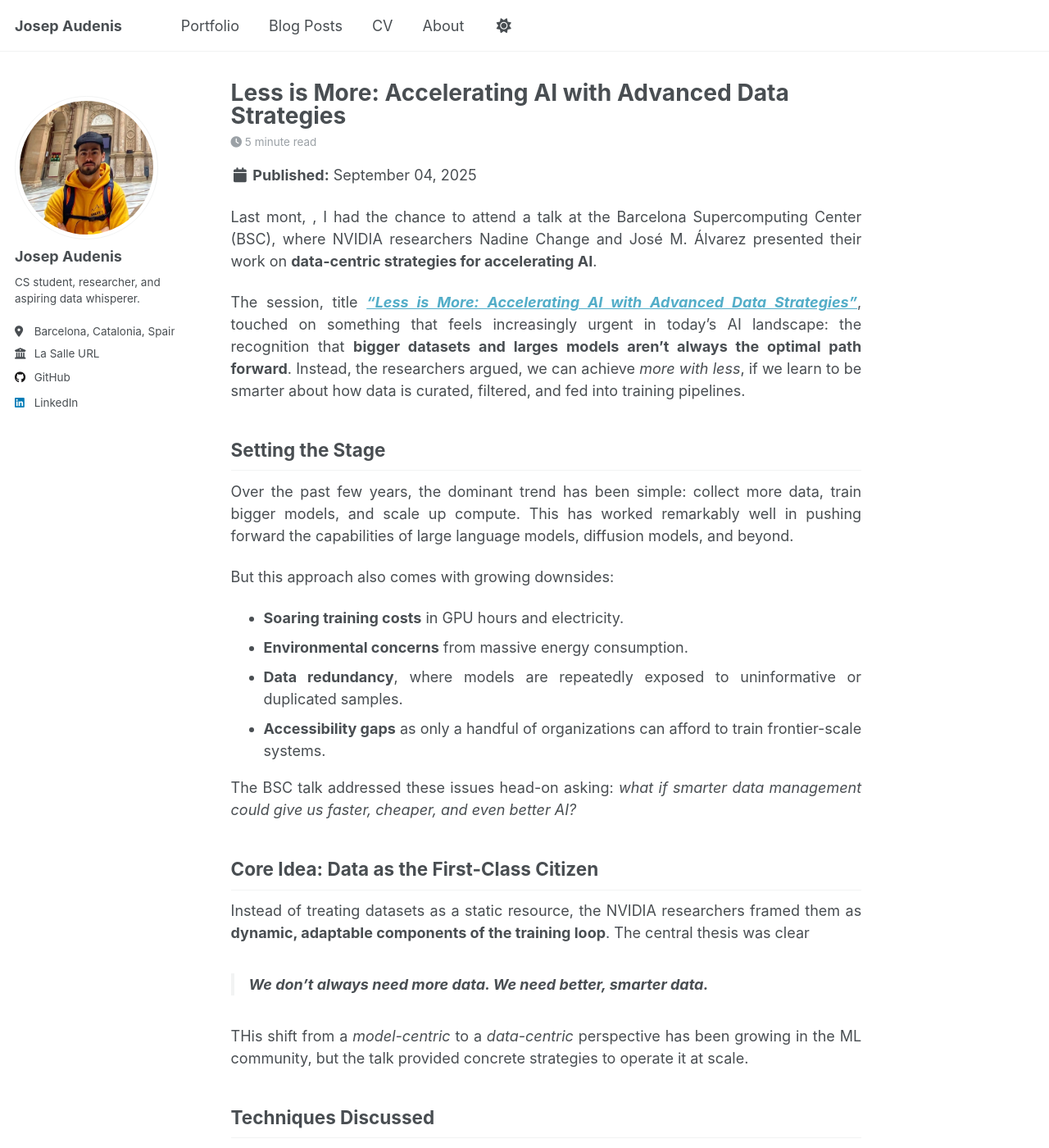
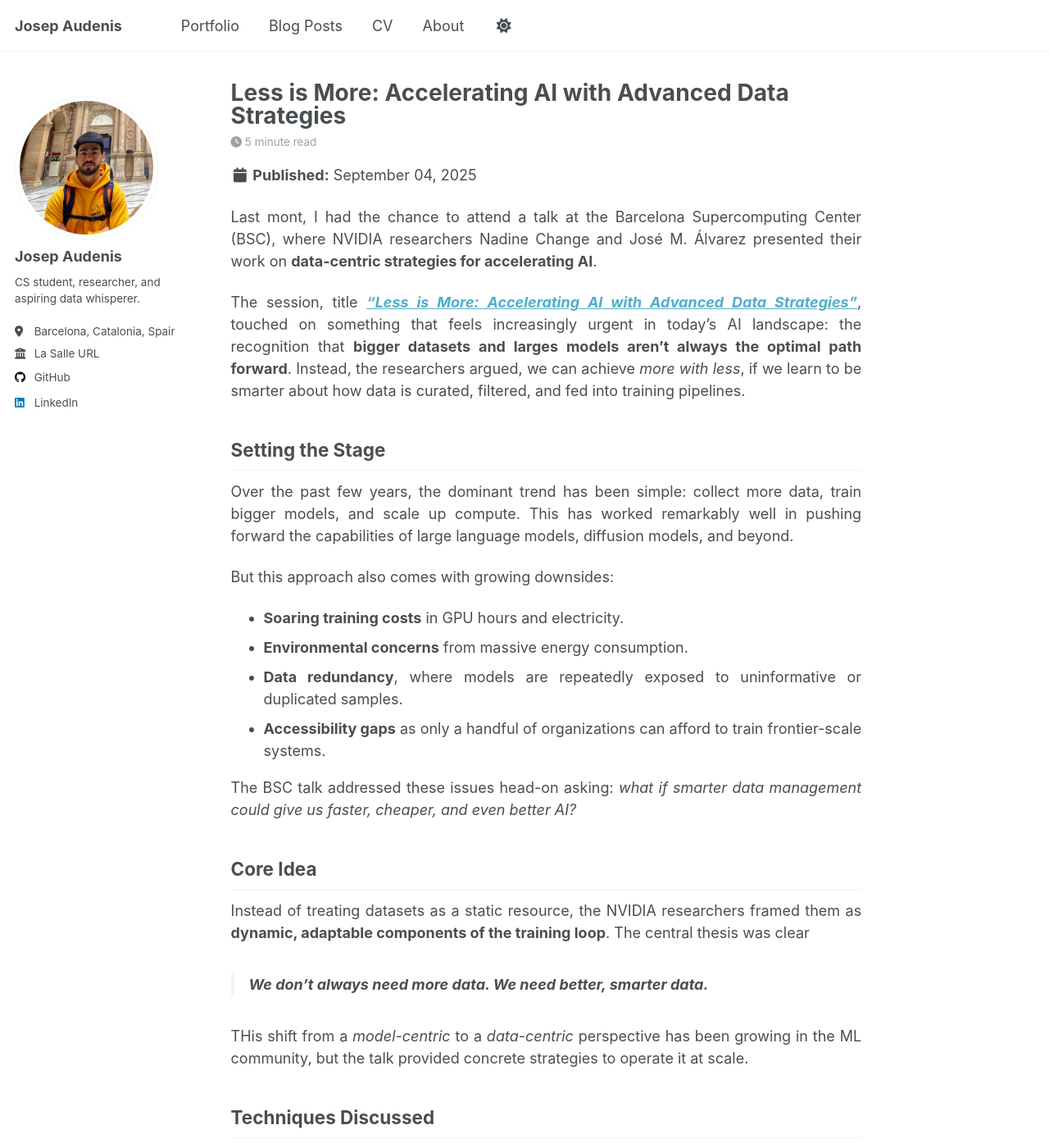
Before and after one commit to josep-audenis/josep-audenis.github.io, a Jekyll site: the page built from _posts/2025-09-04-less-is-more-accelerating-ai.md, in a window 1280 px wide and 1400 px high. Shown: the whole window at 82% size. Built offline with Jekyll 4.4.1, drawn with Linux system fonts in a browser that asks for light colours; comment, search, counter and statistics services are not loaded.

Commit message:
slight spelling changes

```diff
--- a/_posts/2025-09-04-less-is-more-accelerating-ai.md
+++ b/_posts/2025-09-04-less-is-more-accelerating-ai.md
@@ -11,7 +11,7 @@
     - Machine Learning
 ---
 
-Last mont, , I had the chance to attend a talk at the Barcelona Supercomputing Center (BSC), where NVIDIA researchers Nadine Change and José M. Álvarez presented their work on **data-centric strategies for accelerating AI**.
+Last mont, I had the chance to attend a talk at the Barcelona Supercomputing Center (BSC), where NVIDIA researchers Nadine Change and José M. Álvarez presented their work on **data-centric strategies for accelerating AI**.
 
 The session, title [***"Less is More: Accelerating AI with Advanced Data Strategies"***](https://youtu.be/Yrxa6eeQXx8?si=zoowDsMtfxI64yFZ), touched on something that feels increasingly urgent in today's AI landscape: the recognition that **bigger datasets and larges models aren't always the optimal path forward**. Instead, the researchers argued, we can achieve *more with less*, if we learn to be smarter about how data is curated, filtered, and fed into training pipelines.
 
@@ -27,7 +27,7 @@
 
 The BSC talk addressed these issues head-on asking: *what if smarter data management could give us faster, cheaper, and even better AI?*
 
-## Core Idea: Data as the First-Class Citizen
+## Core Idea
 
 Instead of treating  datasets as a static resource, the NVIDIA researchers framed them as **dynamic, adaptable components of the training loop**. The central thesis was clear
 
```
Also changed, not shown: other parts of _posts/2025-09-04-less-is-more-accelerating-ai.md (+2 -2 lines), _posts/2025-09-01-data-shapley-in-one-training-run.md (+1 -1 lines).
